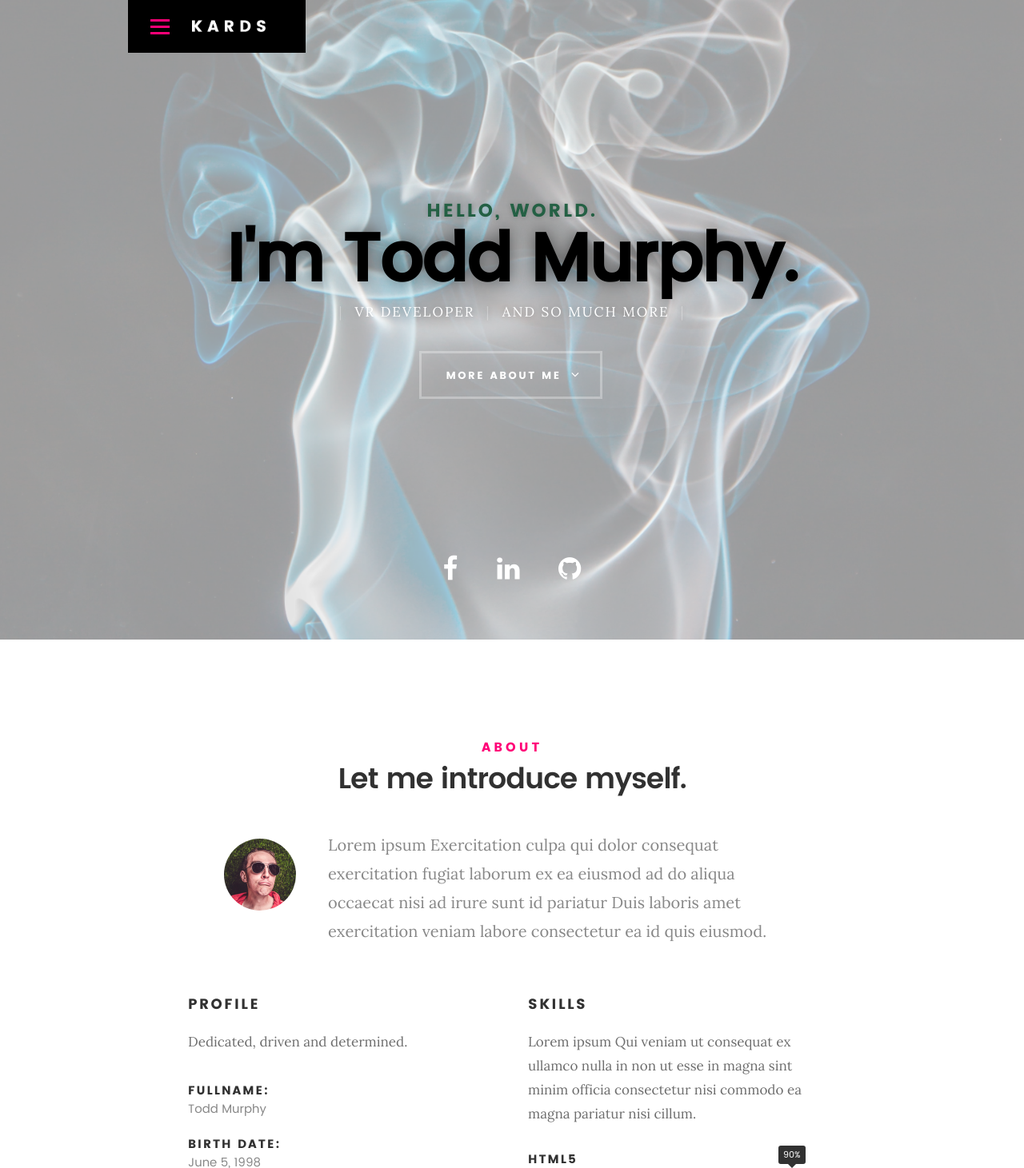
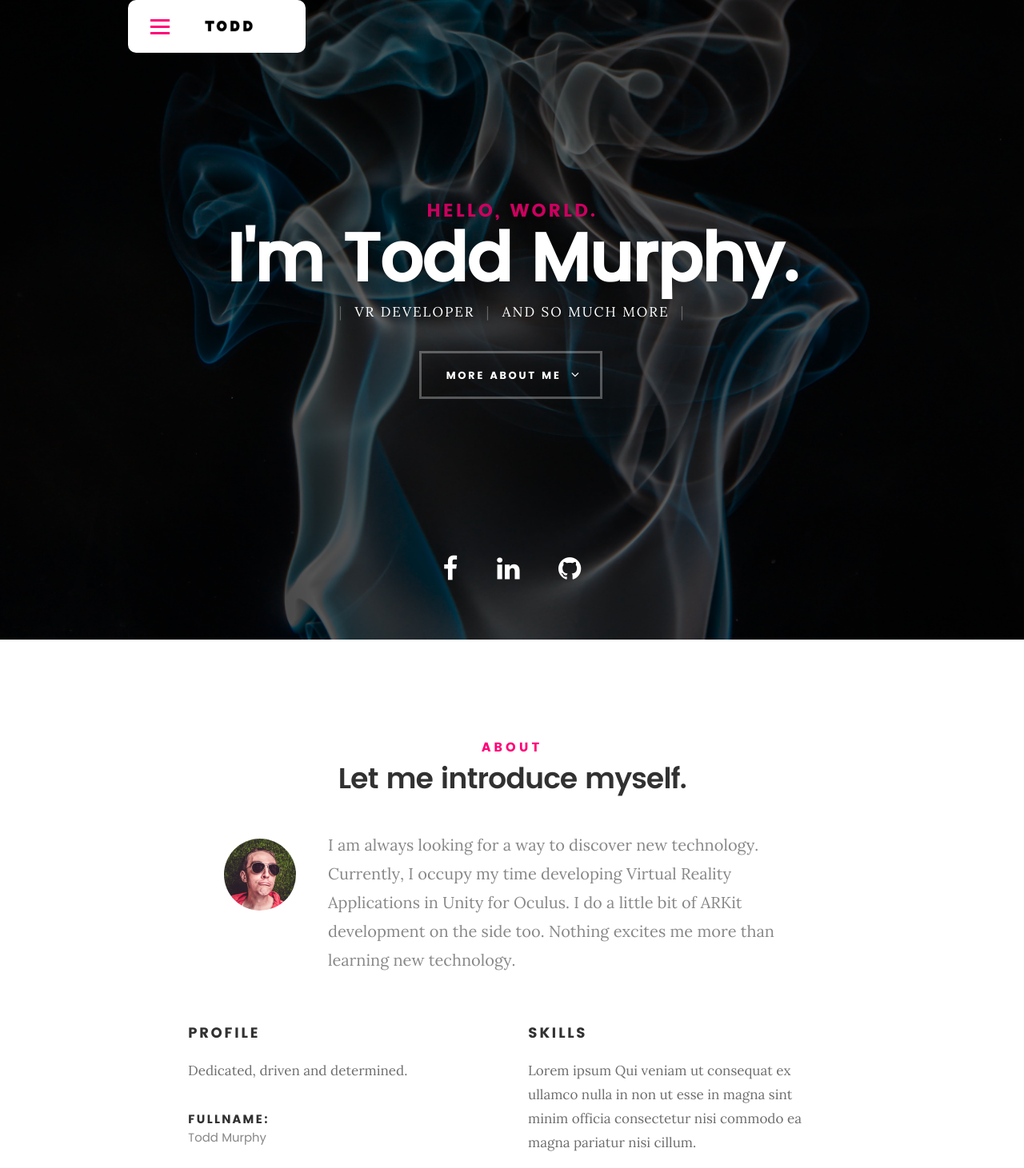
Before and after one commit to pythcon/PersonalWebsite, a PHP site: page / in a window 1280 px wide. Shown: the top 1461 px of the page at 80% size. Run offline with PHP 8.4, Linux system fonts and the light colour scheme; some web fonts are replaced.

Commit message:
updated some information

```diff
--- a/css/main.css
+++ b/css/main.css
@@ -1095,12 +1095,14 @@ header .row {
 }
 header .top-bar {
 	display: block;
-	background: #000000;
+	background: #fff;
 	min-width: 220px;
 	min-height: 66px;
 	position: absolute;
 	left: 90px;
 	top: 0;
+    transition: top 0.3s;
+    border-radius: 10px;
 }
 header .logo {
 	float: left;
@@ -1119,7 +1121,7 @@ header .logo a {
 	color: transparent;
 	width: 92px;
 	height: 15px;
-	background: url("../images/logo.png") no-repeat center;
+	background: url("../images/toddLogo.png") no-repeat center;
 	background-size: 92px 15px;
 }
 
@@ -1312,7 +1314,7 @@ header .logo a {
 	left: 0;
 	width: 100%;
 	height: 100%;
-	background: #ffffff;
+	background: #000000;
 	opacity: .6;
 }
 
@@ -1325,7 +1327,7 @@ header .logo a {
 	transform: translateY(-2.1rem);
 }
 .intro-content h1 {
-	color: #000000;
+	color: #ffffff;
 	font-family: "poppins-medium", sans-serif;
 	font-size: 8.4rem;
 	line-height: 1.071;
@@ -1337,7 +1339,7 @@ header .logo a {
 	text-shadow: 0 0 20px rgba(0, 0, 0, 0.5);
 }
 .intro-content h5 {
-	color: #246044;
+	color: #cc005f;
 	font-family: "poppins-bold", sans-serif;
 	font-size: 2.3rem;
 	line-height: 1.565;
--- a/index.html
+++ b/index.html
@@ -110,7 +110,7 @@
 
    				<img src="images/profile-pic.jpg" alt="Profile Picture">
 
-   				<p class="lead">Lorem ipsum Exercitation culpa qui dolor consequat exercitation fugiat laborum ex ea eiusmod ad do aliqua occaecat nisi ad irure sunt id pariatur Duis laboris amet exercitation veniam labore consectetur ea id quis eiusmod.</p>
+   				<p class="lead">I am always looking for a way to discover new technology. Currently, I occupy my time developing Virtual Reality Applications in Unity for Oculus. I do a little bit of ARKit development on the side too. Nothing excites me more than learning new technology.</p>
    			</div>
 
    		</div>
@@ -710,6 +710,7 @@
    <script src="js/jquery-2.1.3.min.js"></script>
    <script src="js/plugins.js"></script>
    <script src="js/main.js"></script>
+   <script src="js/navbar.js"></script>
 
 </body>
 
--- /dev/null
+++ b/js/navbar.js
@@ -0,0 +1,10 @@
+var prevScrollpos = window.pageYOffset;
+window.onscroll = function() {
+  var currentScrollPos = window.pageYOffset;
+  if (prevScrollpos > currentScrollPos) {
+    document.getElementById(".top-bar").style.top = "0";
+  } else {
+    document.getElementById(".top-bar").style.top = "-50px";
+  }
+  prevScrollpos = currentScrollPos;
+}
```
Also changed, not shown: images/toddLogo.png (added), 2 other files.
